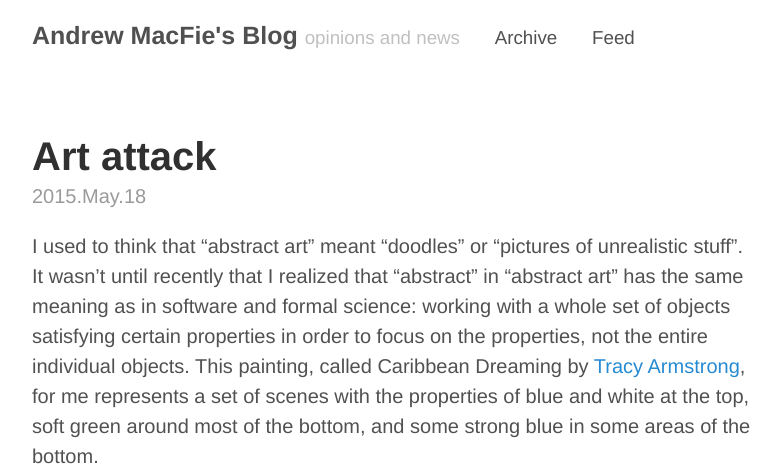
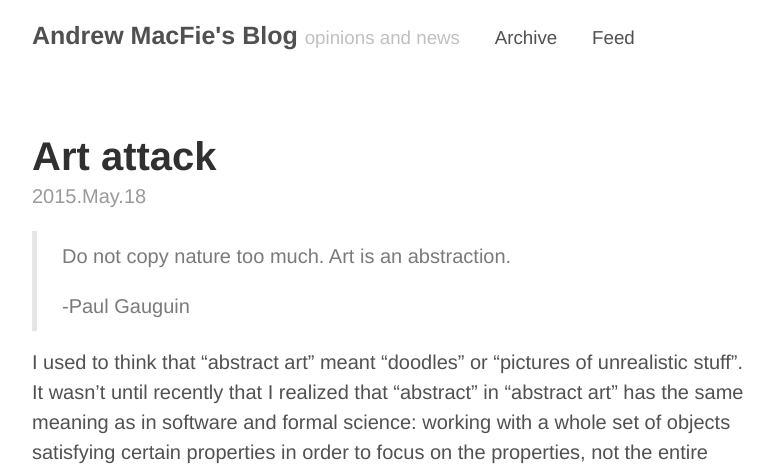
Before and after one commit to amacfie/amacfie.github.io, a Jekyll site: the page built from _posts/2015-05-18-art.md, in a window 1280 px wide and 900 px high, cut to the strip 0-467 px from the top of the window. Shown: the whole strip, without its empty margins (248-1029 px from the left). Built offline with Jekyll 4.4.1, drawn with Linux system fonts in a browser that asks for light colours; comment, search, counter and statistics services are not loaded.

Commit message:
Add quote to art post

```diff
--- a/_posts/2015-05-18-art.md
+++ b/_posts/2015-05-18-art.md
@@ -2,6 +2,10 @@
 layout: post
 title: Art attack
 ---
+
+>Do not copy nature too much. Art is an abstraction.
+>
+>-Paul Gauguin
 
 I used to think that "abstract art" meant "doodles" or "pictures of unrealistic
 stuff".
```
